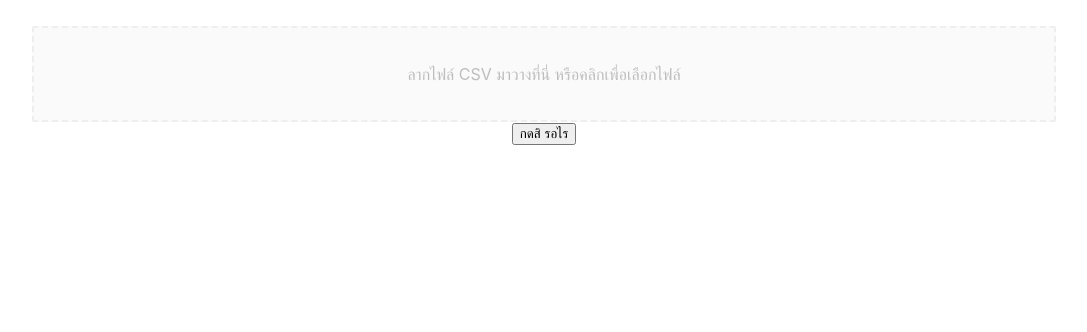
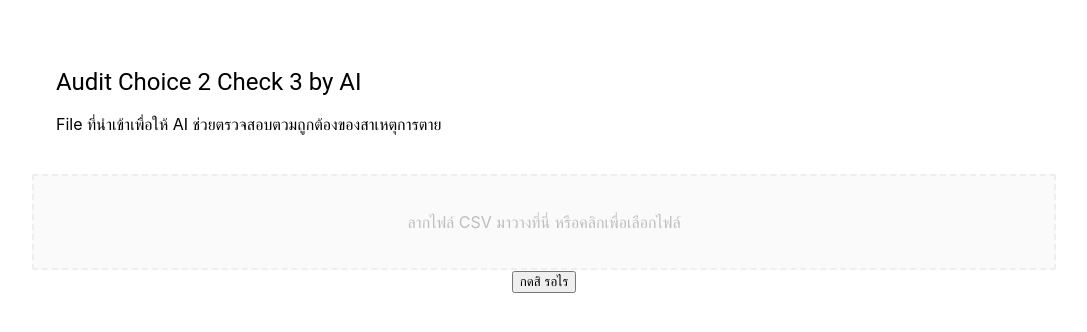
Before and after one commit to PHUICMT/audit-helper-result, a React (Create React App) app: page / in a window 1280 px wide. Shown: the top 332 px of the page, without its empty margins (96-1183 px from the left). Built offline with nearby package versions, Linux system fonts and the light colour scheme.

Commit message:
post csv to api

```diff
--- a/public/index.html
+++ b/public/index.html
@@ -7,7 +7,7 @@
     <meta name="theme-color" content="#000000" />
     <meta
       name="description"
-      content="Web site created using create-react-app"
+      content="Audit Helper"
     />
     <link rel="apple-touch-icon" href="%PUBLIC_URL%/logo192.png" />
     <!--
@@ -24,7 +24,7 @@
       work correctly both with client-side routing and a non-root public URL.
       Learn how to configure a non-root public URL by running `npm run build`.
     -->
-    <title>React App</title>
+    <title>Audit Helper Result</title>
   </head>
   <body>
     <noscript>You need to enable JavaScript to run this app.</noscript>
--- a/src/components/csv_uploader/CsvUploader.jsx
+++ b/src/components/csv_uploader/CsvUploader.jsx
@@ -1,5 +1,7 @@
 import React, { useCallback, useState, useMemo } from "react";
 import { useDropzone } from "react-dropzone";
+import Toolbar from "@mui/material/Toolbar";
+import Typography from "@mui/material/Typography";
 import { CSVReader, CSVIndexed, JsonToCSV } from "../../services/CSVProvider";
 
 const baseStyle = {
@@ -65,12 +67,27 @@ export default function CsvUploader() {
   };
 
   return (
-    <div className="container">
+    <React.Fragment>
+      <Toolbar
+        sx={{
+          display: "flex",
+          flexDirection: "column",
+          alignItems: "flex-start",
+          padding: 5,
+        }}
+      >
+        <Typography variant="h5" color="inherit" align="left" paddingBottom={2}>
+          Audit Choice 2 Check 3 by AI
+        </Typography>
+        <Typography variant="h7" color="inherit" align="left">
+          File ที่นำเข้าเพื่อให้ AI ช่วยตรวจสอบตวมถูกต้องของสาเหตุการตาย
+        </Typography>
+      </Toolbar>
       <div {...getRootProps({ style })}>
         <input {...getInputProps()} />
         <p>ลากไฟล์ CSV มาวางที่นี่ หรือคลิกเพื่อเลือกไฟล์</p>
       </div>
       <button onClick={onSubmit}>กดสิ รอไร</button>
-    </div>
+    </React.Fragment>
   );
 }
--- a/src/services/CSVProvider.js
+++ b/src/services/CSVProvider.js
@@ -1,4 +1,5 @@
 import { read, utils } from "xlsx";
+import axios from "axios";
 
 export function CSVReader(handleFile, callback) {
 
@@ -60,3 +61,25 @@ export async function JsonToCSV(json_data, callback) {
   }
   callback(csv_data_with_header + csv_data)
 }
+
+export async function CSVToApi(csv_data, callback) {
+  const apiUrl = "http://localhost:3000/upload";
+  const blob = new Blob([csv_data], { type: 'text/csv' });
+  const csv_file = new File([blob], 'data.csv', { type: 'text/csv' });
+
+  try {
+    const formData = new FormData();
+    formData.append('file', csv_file);
+    await axios.post(apiUrl, formData, {
+      headers: {
+        'Content-Type': 'multipart/form-data'
+      }
+    }).then(res => {
+      callback(res.data)
+    }).catch(_ => {
+      callback("Error")
+    })
+  } catch (error) {
+    callback("Error")
+  }
+}
```
